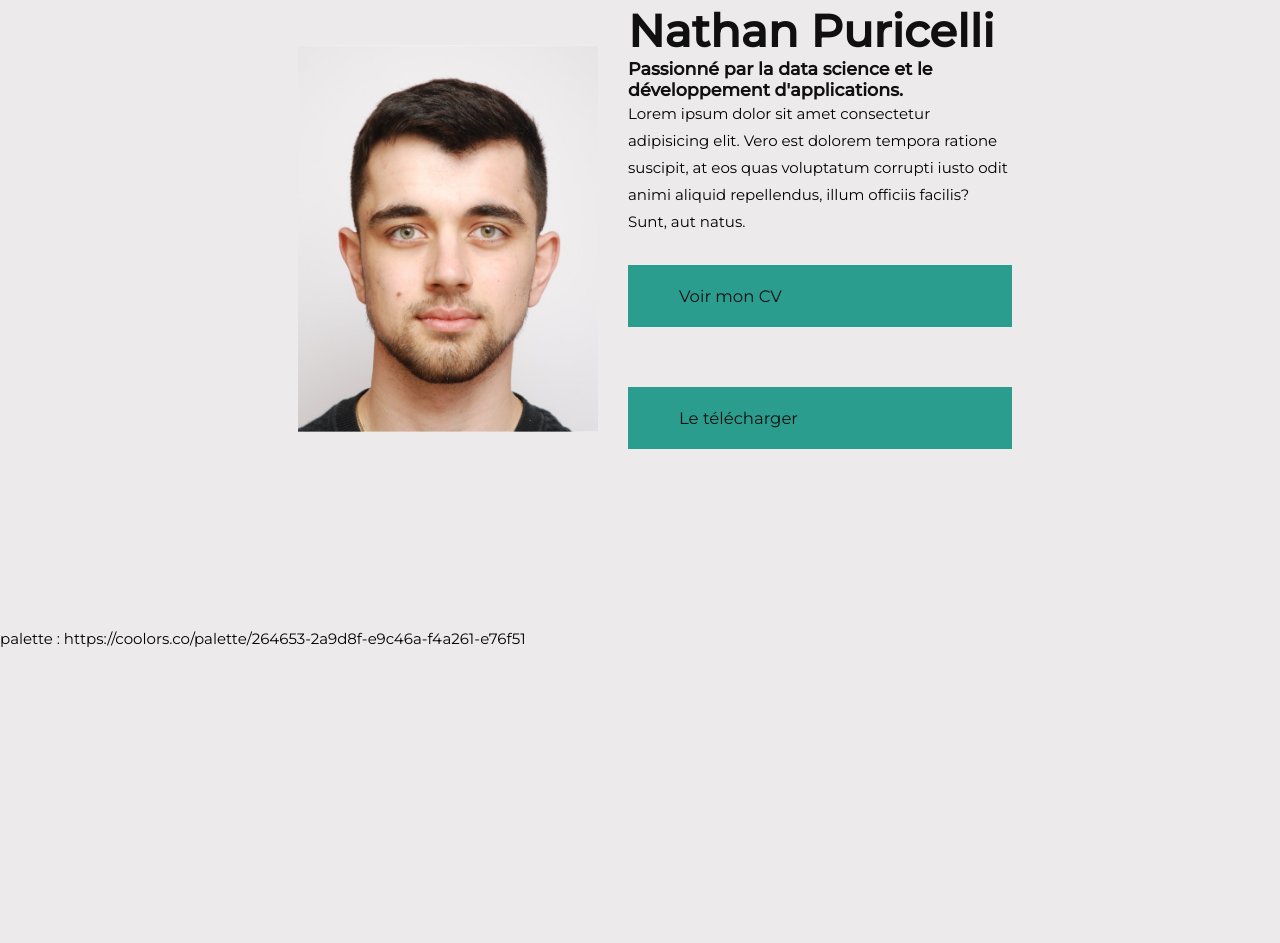
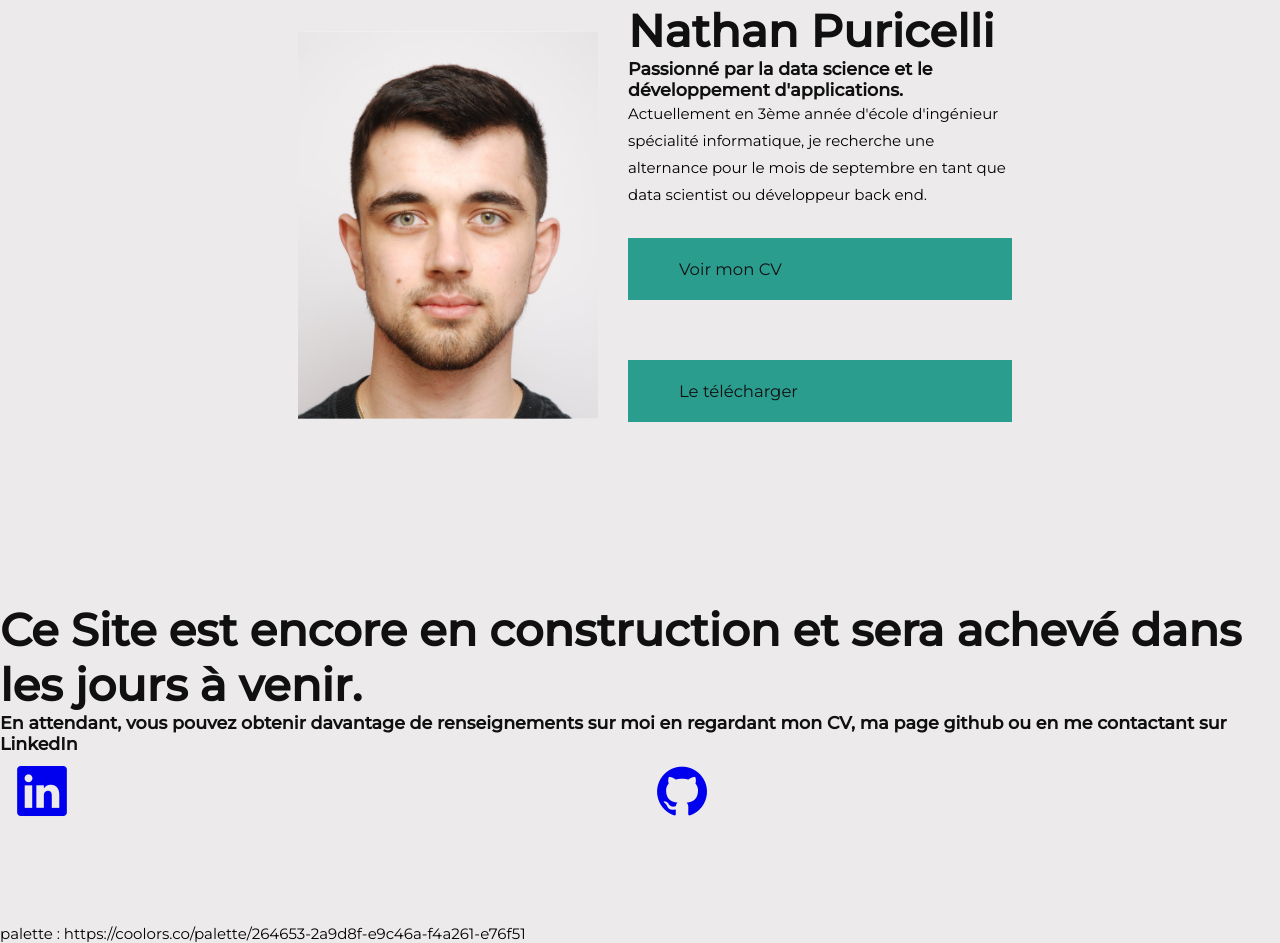
Before and after one commit to NathanPuricelli/Portfolio, a plain HTML site: page index.html in a window 1280 px wide. Shown: the part 168-1111 px from the top of the page. Before the commit the page ends 816 px from the top, so only its background shows below. Drawn offline with nearby package versions, Linux system fonts and the light colour scheme.

Commit message:
V1 en attendant la suite pour qu'il y ait qqc sur le site

```diff
--- a/assets/css/style.css
+++ b/assets/css/style.css
@@ -184,3 +184,24 @@ section.home .name {
     width: 30vw;
     min-width: 200px;
 }
+
+section.disclamer {
+    padding-top: 0;
+}
+
+.flexbox-icons {
+    display: flex;
+    align-items: center;
+    place-items: center;
+    justify-content: space-around;
+    height: 10vh;
+}
+
+.flexbox-icons a {
+    width: 100%;
+    height: 100%;
+}
+
+.flexbox-icons a i {
+    font-size: 4rem;
+}
--- a/index.html
+++ b/index.html
@@ -5,6 +5,7 @@
         <meta name="viewport" content="width=device-width, initial-scale=1.0">
         <!-- Icones -->
         <link href="https://fonts.googleapis.com/css2?family=Material+Icons+Sharp" rel="stylesheet">
+        <link rel="stylesheet" href="https://unicons.iconscout.com/release/v2.1.6/css/unicons.css">
         <link rel="stylesheet" href="assets/css/style.css"/>
         <script src="assets/js/script.js" defer></script>
         <title>Nathan Puricelli</title>
@@ -39,13 +40,21 @@
             <div class="name">
                 <h1>Nathan Puricelli</h1>
                 <h3>Passionné par la data science et le développement d'applications.</h3>
-                <p>Lorem ipsum dolor sit amet consectetur adipisicing elit. Vero est dolorem tempora ratione suscipit, at eos quas voluptatum corrupti iusto odit animi aliquid repellendus, illum officiis facilis? Sunt, aut natus.</p>
+                <p>Actuellement en 3ème année d'école d'ingénieur spécialité informatique, je recherche une alternance pour le mois de septembre en tant que data scientist ou développeur back end. </p>
                 <a href="assets/PURICELLI-CV.pdf" target="_blank" class="btn btn-primary">Voir mon CV</a>
                 <a href="assets/PURICELLI-CV.pdf" download="PURICELLI-CV" class="btn btn-primary">Le télécharger</a>
             </div>
-            <!-- <a href="#contact" class="btn btn-primary">Me contacter</a> -->
+
+        </section>
+        <section class="disclamer">
+            <h1>Ce Site est encore en construction et sera achevé dans les jours à venir.</h1>
+            <h3>En attendant, vous pouvez obtenir davantage de renseignements sur moi en regardant mon CV, ma page github ou en me contactant sur LinkedIn</h3>
+            <div class="flexbox-icons">
+                <a href="https://www.linkedin.com/in/nathan-puricelli/" target="_blank"><i class="uil uil-linkedin"></i></a>
+                <a href="https://github.com/NathanPuricelli" target="_blank"><i class="uil uil-github"></i></a>
 
 
+            </div>
         </section>
         <!-- End of home -->
         palette : https://coolors.co/palette/264653-2a9d8f-e9c46a-f4a261-e76f51
```
